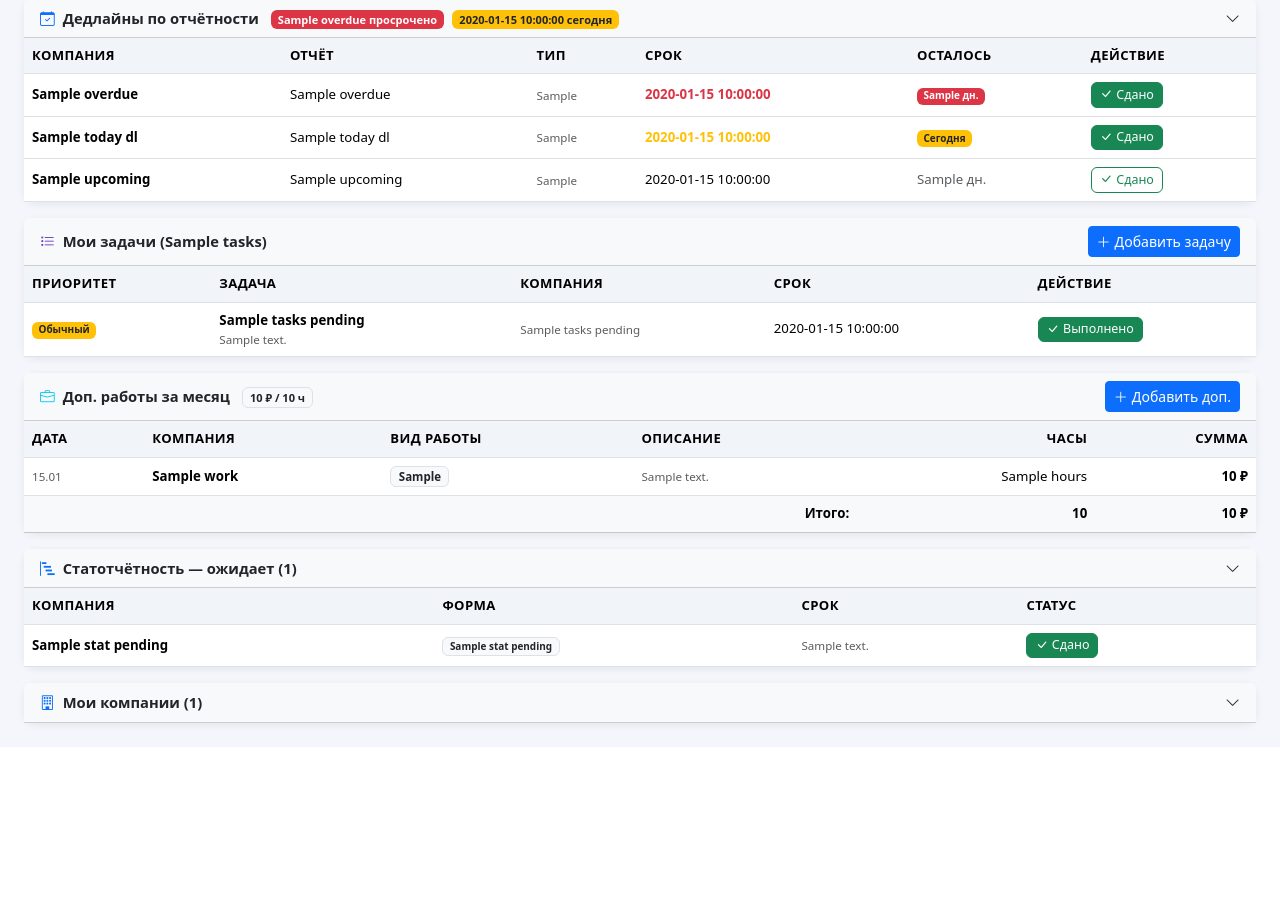
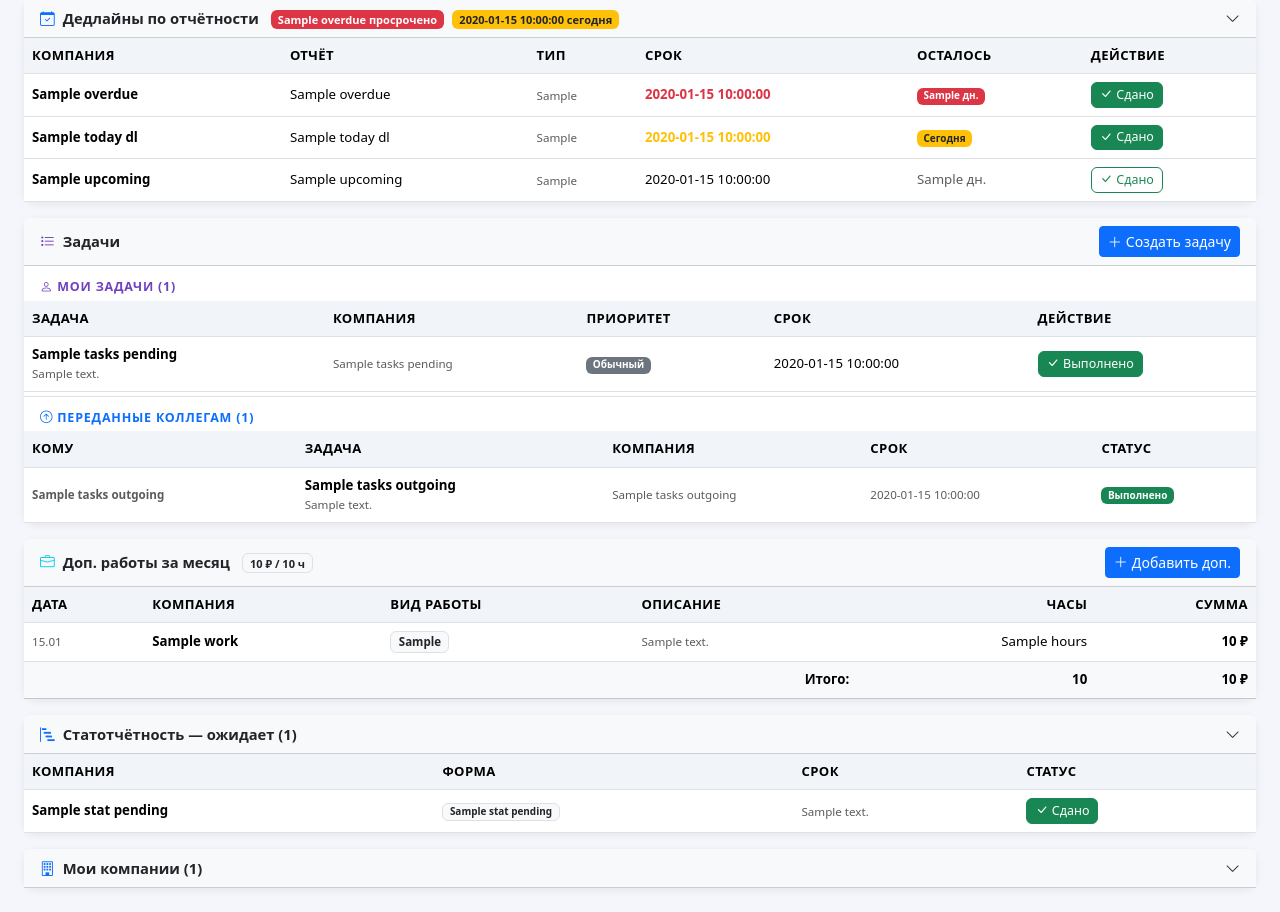
Before and after one commit to yliasibeleva/im-fin-landing, a FastAPI app: template buh-bot/templates/portal.html in a window 1280 px wide. Shown: the part 308-1220 px from the top of the page. Before the commit the page ends 1038 px from the top, so only its background shows below. Run offline with FastAPI, Linux system fonts and the light colour scheme; the template is opened without the code that fills it: most values are stand-ins (such as "Sample title", 1, 10 or a date in 2020).

Commit message:
Tasks: add accepted status + assignee selection in portal + outgoing tasks tracking

```diff
--- a/buh-bot/templates/portal.html
+++ b/buh-bot/templates/portal.html
@@ -157,37 +157,77 @@
 <div class="card mb-3" id="tasks">
   <div class="card-header bg-light fw-semibold d-flex justify-content-between align-items-center">
     <span class="card-header-link" data-bs-toggle="collapse" data-bs-target="#secTasks" style="cursor:pointer">
-      <i class="bi bi-list-task me-2" style="color:#6f42c1"></i>Мои задачи ({{ cnt.tasks }})
+      <i class="bi bi-list-task me-2" style="color:#6f42c1"></i>Задачи
+      {% set incoming_new = tasks_pending | selectattr('is_incoming') | selectattr('status', 'equalto', 'pending') | list %}
+      {% if incoming_new %}<span class="badge bg-danger ms-1">{{ incoming_new|length }} новых</span>{% endif %}
     </span>
     <button class="btn btn-sm btn-primary" data-bs-toggle="modal" data-bs-target="#addTaskModal">
-      <i class="bi bi-plus-lg me-1"></i>Добавить задачу
+      <i class="bi bi-plus-lg me-1"></i>Создать задачу
     </button>
   </div>
   <div id="secTasks" class="collapse show">
     <div class="card-body p-0">
-    {% if tasks_pending %}
+
+    {# Входящие — назначены мне другими #}
+    {% set incoming = tasks_pending | selectattr('is_incoming') | list %}
+    {% if incoming %}
+    <div class="px-3 pt-2 pb-1"><span class="section-title text-danger"><i class="bi bi-arrow-down-circle me-1"></i>Входящие от коллег ({{ incoming|length }})</span></div>
     <table class="table table-hover mb-0 align-middle" style="font-size:.83rem">
-      <thead><tr><th>Приоритет</th><th>Задача</th><th>Компания</th><th>Срок</th><th>Действие</th></tr></thead>
+      <thead><tr><th>От кого</th><th>Задача</th><th>Компания</th><th>Срок</th><th>Статус</th><th>Действие</th></tr></thead>
       <tbody>
-      {% for t in tasks_pending %}
-      <tr class="priority-{{ t.priority or 'normal' }}">
-        <td>
-          {% if t.priority == 'high' %}<span class="badge bg-danger">Срочно</span>
-          {% elif t.priority == 'low' %}<span class="badge bg-success">Низкий</span>
-          {% else %}<span class="badge bg-warning text-dark">Обычный</span>{% endif %}
-        </td>
+      {% for t in incoming %}
+      <tr class="priority-{{ t.priority or 'normal' }} {% if t.status == 'pending' %}table-warning{% endif %}">
+        <td class="text-muted small fw-semibold">{{ t.creator_name or '—' }}</td>
         <td>
           <div class="fw-semibold">{{ t.title }}</div>
           {% if t.description %}<div class="text-muted small">{{ t.description }}</div>{% endif %}
         </td>
         <td class="text-muted small">{{ t.company_name or '—' }}</td>
         <td>
-          {% if t.due_fmt != '—' %}
-            <span class="{% if t.days_left is not none and t.days_left < 0 %}text-danger fw-bold{% elif t.days_left == 0 %}text-warning fw-bold{% endif %}">
-              {{ t.due_fmt }}
-            </span>
+          {% if t.due_fmt != '—' %}<span class="{% if t.days_left is not none and t.days_left < 0 %}text-danger fw-bold{% elif t.days_left == 0 %}text-warning fw-bold{% endif %}">{{ t.due_fmt }}</span>
           {% else %}—{% endif %}
         </td>
+        <td>
+          {% if t.status == 'pending' %}<span class="badge bg-danger">Новая</span>
+          {% elif t.status == 'accepted' %}<span class="badge bg-info text-dark">Принято</span>
+          {% endif %}
+        </td>
+        <td class="d-flex gap-1 flex-wrap">
+          {% if t.status == 'pending' %}
+          <form method="post" action="/portal/{{ token }}/task/{{ t.id }}/accept">
+            <button type="submit" class="btn btn-xs btn-info text-dark"><i class="bi bi-hand-thumbs-up me-1"></i>Принять</button>
+          </form>
+          {% endif %}
+          <form method="post" action="/portal/{{ token }}/task/{{ t.id }}/done">
+            <button type="submit" class="btn btn-xs btn-success"><i class="bi bi-check-lg me-1"></i>Выполнено</button>
+          </form>
+        </td>
+      </tr>
+      {% endfor %}
+      </tbody>
+    </table>
+    {% endif %}
+
+    {# Мои собственные задачи #}
+    {% set my_own = tasks_pending | rejectattr('is_incoming') | list %}
+    {% if my_own %}
+    <div class="px-3 pt-2 pb-1 {% if incoming %}border-top mt-1{% endif %}"><span class="section-title" style="color:#6f42c1"><i class="bi bi-person me-1"></i>Мои задачи ({{ my_own|length }})</span></div>
+    <table class="table table-hover mb-0 align-middle" style="font-size:.83rem">
+      <thead><tr><th>Задача</th><th>Компания</th><th>Приоритет</th><th>Срок</th><th>Действие</th></tr></thead>
+      <tbody>
+      {% for t in my_own %}
+      <tr class="priority-{{ t.priority or 'normal' }}">
+        <td>
+          <div class="fw-semibold">{{ t.title }}</div>
+          {% if t.description %}<div class="text-muted small">{{ t.description }}</div>{% endif %}
+        </td>
+        <td class="text-muted small">{{ t.company_name or '—' }}</td>
+        <td>
+          {% if t.priority == 'high' %}<span class="badge bg-danger">Срочно</span>
+          {% elif t.priority == 'low' %}<span class="badge bg-success">Низкий</span>
+          {% else %}<span class="badge bg-secondary">Обычный</span>{% endif %}
+        </td>
+        <td>{% if t.due_fmt != '—' %}<span class="{% if t.days_left is not none and t.days_left < 0 %}text-danger fw-bold{% elif t.days_left == 0 %}text-warning fw-bold{% endif %}">{{ t.due_fmt }}</span>{% else %}—{% endif %}</td>
         <td>
           <form method="post" action="/portal/{{ token }}/task/{{ t.id }}/done">
             <button type="submit" class="btn btn-xs btn-success"><i class="bi bi-check-lg me-1"></i>Выполнено</button>
@@ -197,7 +237,35 @@
       {% endfor %}
       </tbody>
     </table>
-    {% else %}
+    {% endif %}
+
+    {# Переданные коллегам #}
+    {% if tasks_outgoing %}
+    <div class="px-3 pt-2 pb-1 border-top mt-1"><span class="section-title text-primary"><i class="bi bi-arrow-up-circle me-1"></i>Переданные коллегам ({{ tasks_outgoing|length }})</span></div>
+    <table class="table table-hover mb-0 align-middle" style="font-size:.83rem">
+      <thead><tr><th>Кому</th><th>Задача</th><th>Компания</th><th>Срок</th><th>Статус</th></tr></thead>
+      <tbody>
+      {% for t in tasks_outgoing %}
+      <tr>
+        <td class="text-muted small fw-semibold">{{ t.accountant_name or '—' }}</td>
+        <td>
+          <div class="fw-semibold">{{ t.title }}</div>
+          {% if t.description %}<div class="text-muted small">{{ t.description }}</div>{% endif %}
+        </td>
+        <td class="text-muted small">{{ t.company_name or '—' }}</td>
+        <td class="text-muted small">{{ t.due_fmt }}</td>
+        <td>
+          {% if t.status == 'done' %}<span class="badge bg-success">Выполнено</span>
+          {% elif t.status == 'accepted' %}<span class="badge bg-info text-dark">Принято в работу</span>
+          {% else %}<span class="badge bg-warning text-dark">Ожидает принятия</span>{% endif %}
+        </td>
+      </tr>
+      {% endfor %}
+      </tbody>
+    </table>
+    {% endif %}
+
+    {% if not tasks_pending and not tasks_outgoing %}
     <div class="p-3 text-muted">Нет активных задач</div>
     {% endif %}
     </div>
@@ -328,6 +396,13 @@
           <label class="form-label fw-semibold">Задача *</label>
           <input name="title" class="form-control" placeholder="Описание задачи" required>
         </div>
+        <div class="mb-2">
+          <label class="form-label fw-semibold">Назначить кому</label>
+          <select name="assignee_id" class="form-select">
+            <option value="{{ acc.id }}">Себе ({{ acc.name }})</option>
+            {% for a in all_accountants %}{% if a.id != acc.id %}<option value="{{ a.id }}">{{ a.name }}</option>{% endif %}{% endfor %}
+          </select>
+        </div>
         <div class="row g-2">
           <div class="col-7">
             <label class="form-label fw-semibold">Компания</label>
--- a/buh-bot/web_app.py
+++ b/buh-bot/web_app.py
@@ -895,16 +895,21 @@ async def tasks_page(
     if priority:
         tasks = [t for t in tasks if t.get('priority') == priority]
 
-    pending = [t for t in tasks if t.get('status') == 'pending']
-    done    = [t for t in tasks if t.get('status') == 'done']
+    pending  = [t for t in tasks if t.get('status') == 'pending']
+    accepted = [t for t in tasks if t.get('status') == 'accepted']
+    done     = [t for t in tasks if t.get('status') == 'done']
     overdue_count = sum(
-        1 for t in pending
+        1 for t in pending + accepted
         if t.get('due_date') and t['due_date'] < today.isoformat()
     )
+
+    if status_f:
+        tasks = [t for t in tasks if t.get('status') == status_f]
 
     return templates.TemplateResponse(request=request, name='tasks.html', context={
         'tasks':         tasks,
         'pending':       pending,
+        'accepted':      accepted,
         'done':          done,
         'overdue_count': overdue_count,
         'accountants':   [dict(a) for a in accountants_raw],
@@ -933,6 +938,12 @@ async def task_add(
     )
     prio_label = {'high': '🔴', 'low': '🟢'}.get(priority, '🟡')
     await tg(f'📋 <b>Новая задача</b>\n{prio_label} {title}' + (f'\nСрок: {due_date}' if due_date else ''))
+    return RedirectResponse('/tasks', status_code=303)
+
+
+@app.post('/tasks/{task_id}/accept')
+async def task_accept(task_id: int, _=Depends(require_auth)):
+    await asyncio.to_thread(db.mark_task_accepted, task_id)
     return RedirectResponse('/tasks', status_code=303)
 
 
@@ -1533,9 +1544,20 @@ async def portal_page(token: str, request: Request):
     stat_rows = [dict(r) for r in stat_raw]
     stat_pending = [r for r in stat_rows if r['status'] in ('pending', 'conditional')]
 
+    # Задачи назначенные МНЕ (входящие от других + мои собственные)
     tasks_raw = await asyncio.to_thread(db.get_tasks_for_accountant, acc['id'])
-    tasks_pending = [dict(t) for t in tasks_raw if dict(t).get('status') == 'pending']
-    for t in tasks_pending:
+    tasks_all_mine = [dict(t) for t in tasks_raw if dict(t).get('status') != 'done']
+    for t in tasks_all_mine:
+        t['due_fmt']   = fmt_date(t.get('due_date', ''))
+        t['days_left'] = days_left(t.get('due_date', ''))
+        t['is_incoming'] = (t.get('created_by_id') is not None and
+                            t.get('created_by_id') != acc['id'])
+    tasks_pending = tasks_all_mine  # алиас для счётчика
+
+    # Задачи которые Я передал другим (исходящие)
+    outgoing_raw = await asyncio.to_thread(db.get_tasks_created_for_others, acc['id'])
+    tasks_outgoing = [dict(t) for t in outgoing_raw if dict(t).get('status') != 'done']
+    for t in tasks_outgoing:
         t['due_fmt']   = fmt_date(t.get('due_date', ''))
         t['days_left'] = days_left(t.get('due_date', ''))
 
@@ -1559,6 +1581,8 @@ async def portal_page(token: str, request: Request):
         'upcoming': upcoming,
         'stat_pending': stat_pending,
         'tasks_pending': tasks_pending,
+        'tasks_outgoing': tasks_outgoing,
+        'all_accountants': [dict(a) for a in await asyncio.to_thread(db.get_all_accountants)],
         'works': works,
         'works_total_amount': works_total_amount,
         'works_total_hours': works_total_hours,
@@ -1622,17 +1646,27 @@ async def portal_task_add(
     token: str,
     title: str = Form(...),
     company_id: Optional[str] = Form(None),
+    assignee_id: Optional[str] = Form(None),
     due_date: Optional[str] = Form(None),
     priority: str = Form('normal'),
     description: Optional[str] = Form(None),
 ):
     acc = await _get_portal_accountant(token)
+    target_id = int(assignee_id) if assignee_id else acc['id']
     await asyncio.to_thread(
         db.add_task, title,
         int(company_id) if company_id else None,
-        acc['id'],
+        target_id,
         description or None, due_date or None, priority,
-    )
+        acc['id'],  # created_by_id
+    )
+    return RedirectResponse(f'/portal/{token}#tasks', status_code=303)
+
+
+@app.post('/portal/{token}/task/{task_id}/accept')
+async def portal_task_accept(token: str, task_id: int):
+    await _get_portal_accountant(token)
+    await asyncio.to_thread(db.mark_task_accepted, task_id)
     return RedirectResponse(f'/portal/{token}#tasks', status_code=303)
 
 
```
Also changed, not shown: buh-bot/database.py (+42 -12 lines), buh-bot/templates/tasks.html (+32 -15 lines).
